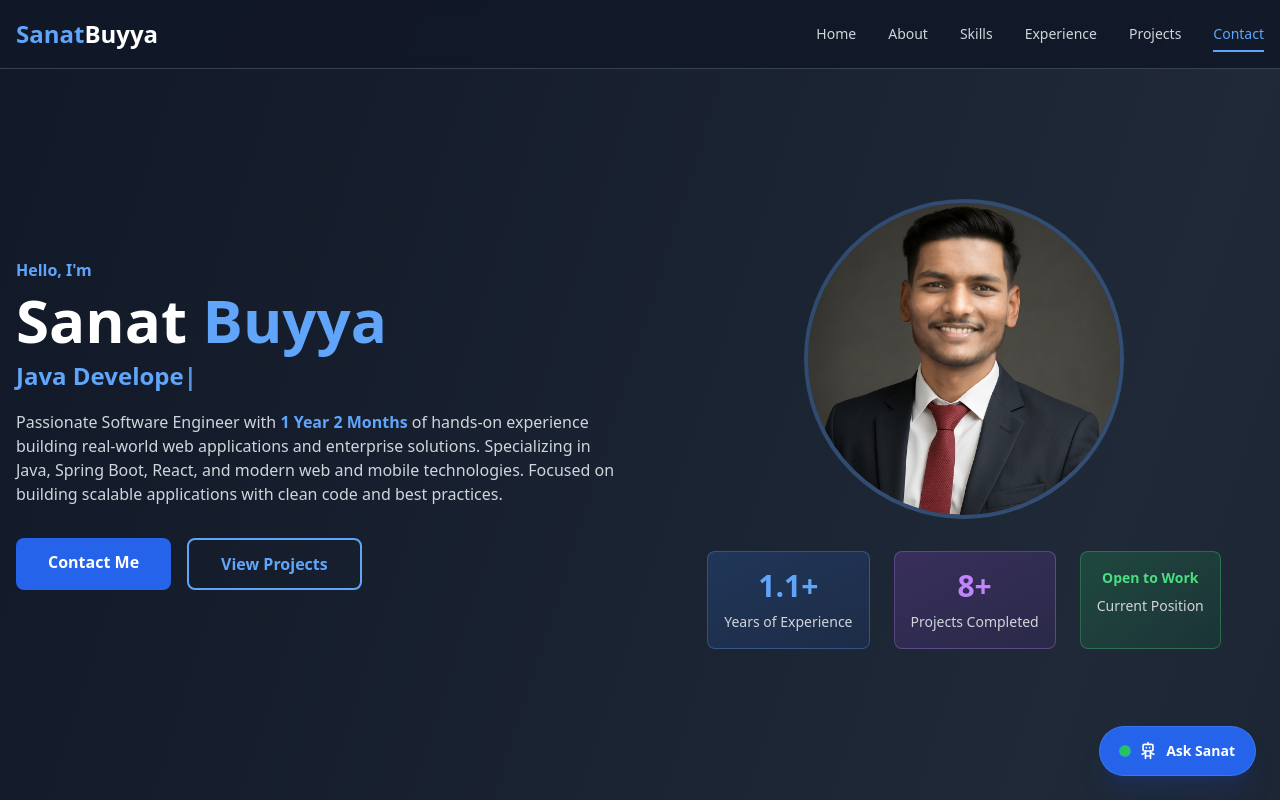
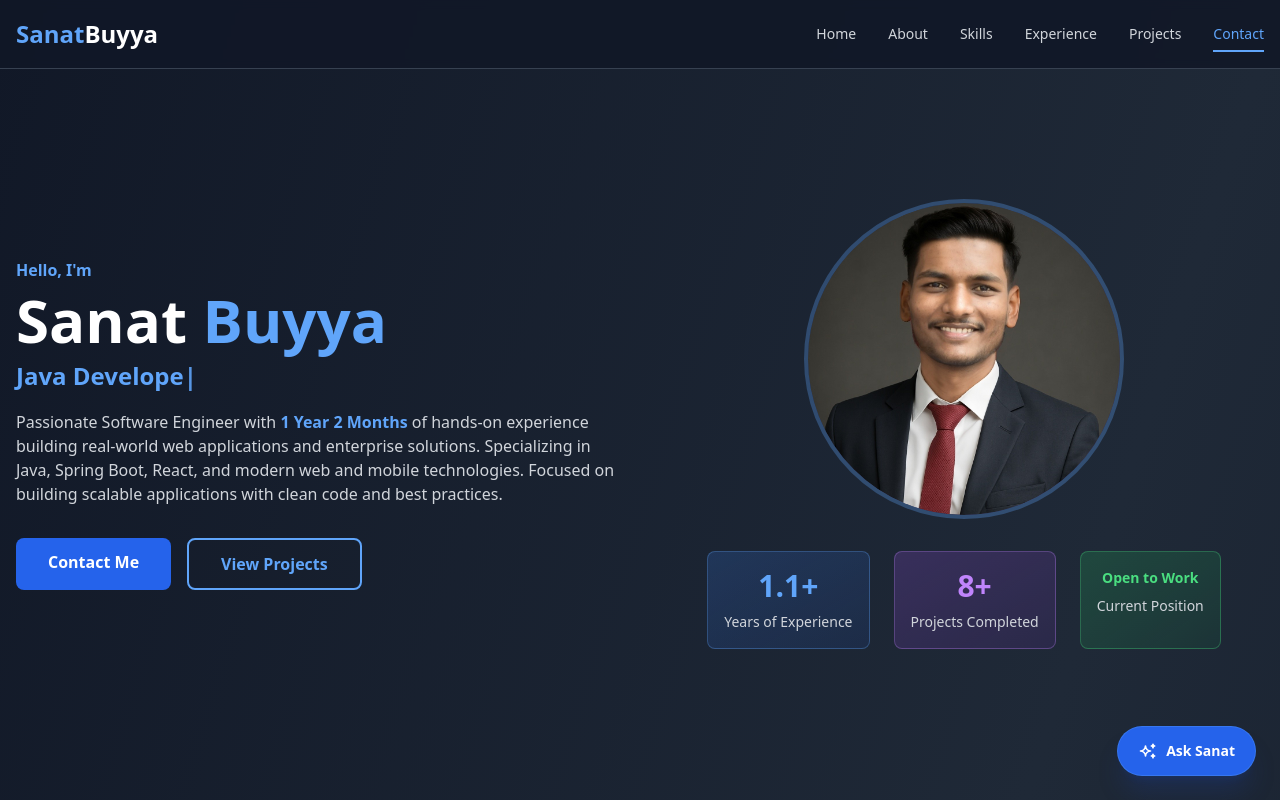
Before and after one commit to sanat-buyya/my-portfolio, a React (Vite) app: page / in a window 1280 px wide. Shown: the top 800 px of the page. Built offline with nearby package versions, Linux system fonts and the light colour scheme.

Commit message:
Use sparkles icon for chat assistant and remove green dot
- Floating chat button and panel header now use the sparkles icon
  instead of the robot
- Remove the pulsing green dot from the floating button

```diff
--- a/src/components/ChatAssistant.jsx
+++ b/src/components/ChatAssistant.jsx
@@ -11,7 +11,7 @@
 
 import { useCallback, useEffect, useRef, useState } from "react";
 import { motion, AnimatePresence } from "framer-motion";
-import { TbRobot, TbSend2, TbTrash, TbX } from "react-icons/tb";
+import { TbSend2, TbSparkles, TbTrash, TbX } from "react-icons/tb";
 import { generateReply, getSuggestedQuestions } from "../utils/chatEngine";
 import { profile } from "../data/portfolioKnowledge";
 
@@ -180,11 +180,7 @@ export default function ChatAssistant() {
         whileTap={{ scale: 0.94 }}
         className="fixed bottom-5 right-5 sm:bottom-6 sm:right-6 z-[60] flex items-center gap-2 bg-blue-600 hover:bg-blue-700 text-white rounded-full shadow-xl shadow-blue-900/30 px-4 py-3 sm:px-5 sm:py-3.5 border border-blue-400/30 transition-colors focus:outline-none focus-visible:ring-2 focus-visible:ring-blue-300"
       >
-        <span className="relative flex h-2.5 w-2.5">
-          <span className="animate-ping absolute inline-flex h-full w-full rounded-full bg-green-400 opacity-75" />
-          <span className="relative inline-flex rounded-full h-2.5 w-2.5 bg-green-500" />
-        </span>
-        {isOpen ? <TbX size={20} /> : <TbRobot size={20} />}
+        {isOpen ? <TbX size={20} /> : <TbSparkles size={20} aria-hidden="true" />}
         <span className="hidden sm:inline text-sm font-semibold">{isOpen ? "Close" : "Ask Sanat"}</span>
       </motion.button>
 
@@ -205,7 +201,7 @@ export default function ChatAssistant() {
             {/* Header */}
             <div className="flex items-center gap-3 px-4 py-3 border-b border-gray-700 bg-gray-900/90">
               <div className="w-9 h-9 rounded-full bg-blue-600/20 border border-blue-400/40 flex items-center justify-center text-blue-400">
-                <TbRobot size={20} />
+                <TbSparkles size={20} aria-hidden="true" />
               </div>
               <div className="flex-1 min-w-0">
                 <p className="text-sm font-semibold text-white truncate">Ask Sanat AI</p>
```
